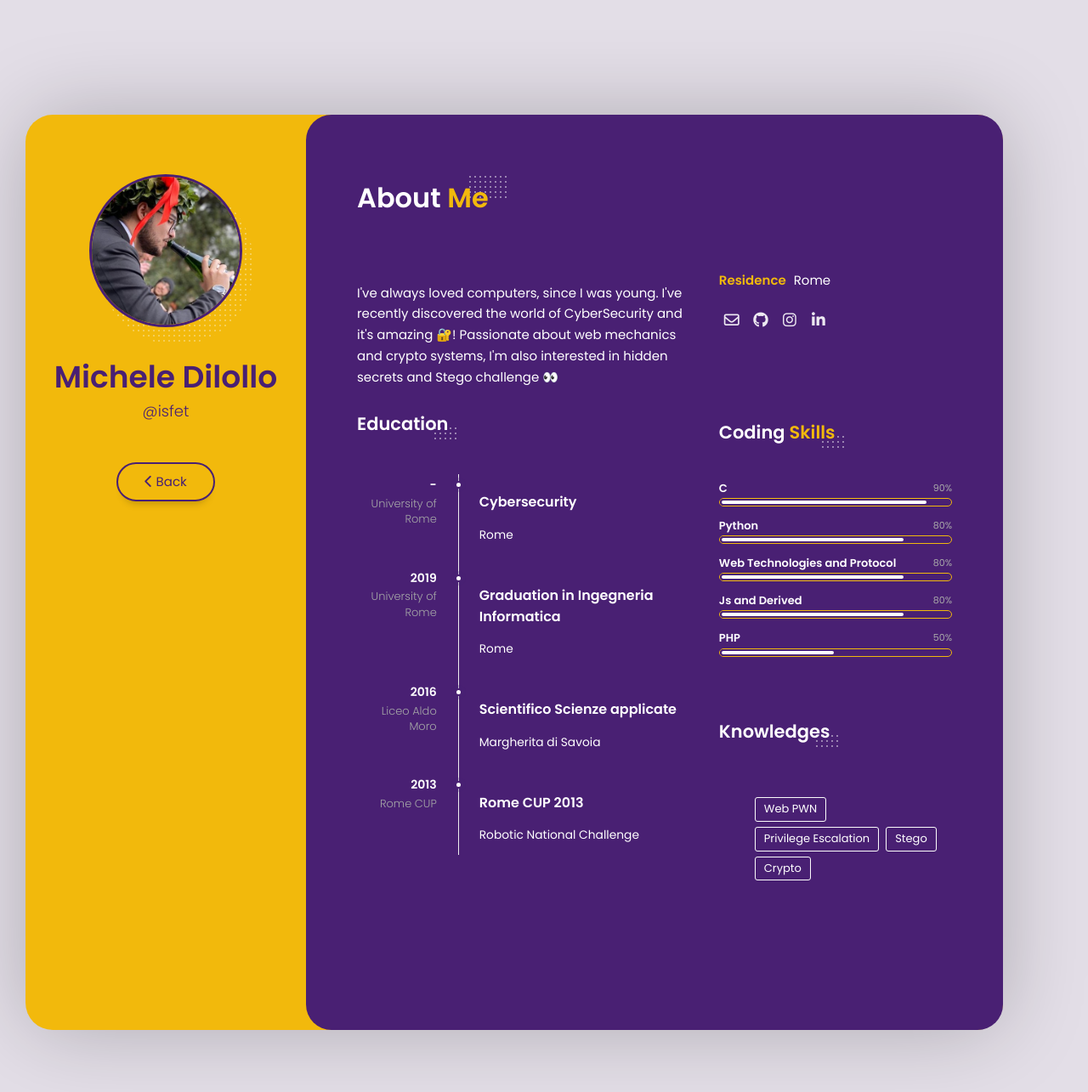
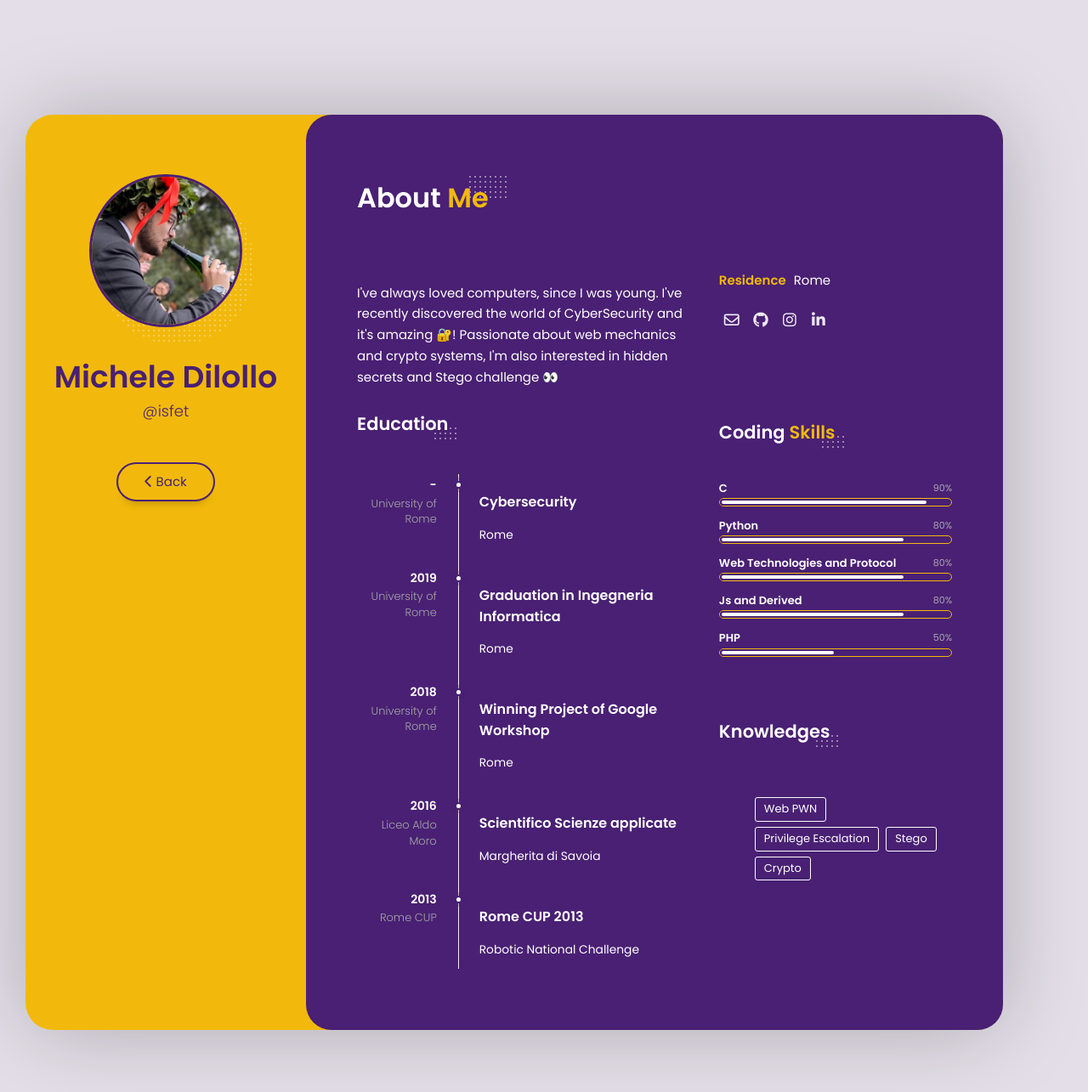
Before and after one commit to HACKappatoi/HACKappatoi.github.io, a Jekyll site: the page built from isfet_cv.md, in a window 1280 px wide. Shown: the top 1285 px of the page at 85% size. Built offline with Jekyll 4.4.1, drawn with Linux system fonts in a browser that asks for light colours; nearby versions of some CDN libraries.

Commit message:
Update isfet_cv.md

```diff
--- a/isfet_cv.md
+++ b/isfet_cv.md
@@ -80,6 +80,11 @@ educations_timeline: [  { year: "-"
                         , title: Graduation in Ingegneria Informatica
                         , description: Rome
                         },
+                        { year: 2018
+                        , company: University of Rome
+                        , title: Winning Project of Google Workshop
+                        , description: Rome
+                        },
                         { year: 2016
                         , company: Liceo Aldo Moro
                         , title: Scientifico Scienze applicate
```
